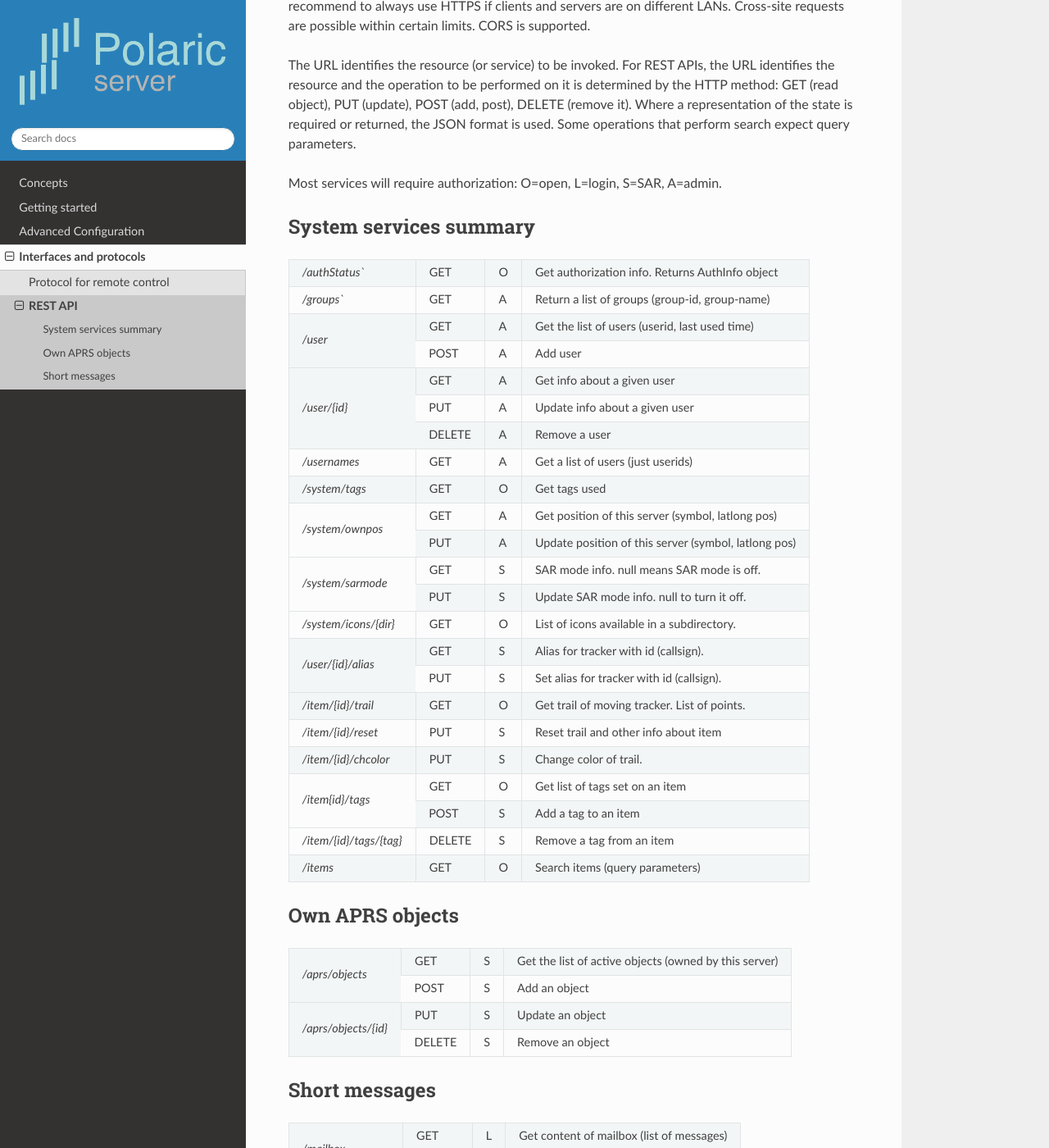
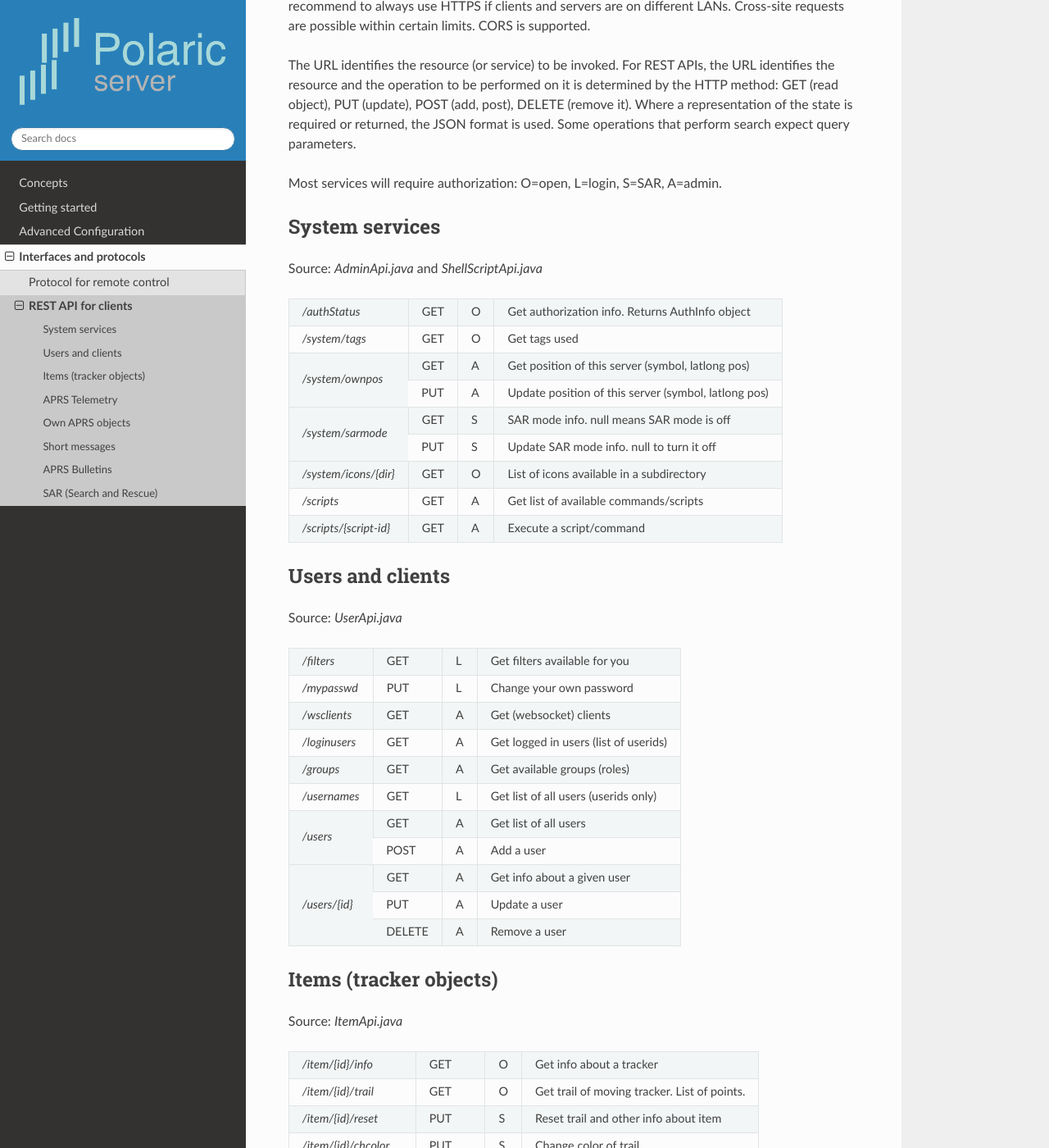
Before and after one commit to joakimsk/docs, a Sphinx documentation site: the page built from docs/source/restapi.rst, in a window 1280 px wide and 1400 px high, scrolled down 332 px. Shown: the whole window at 82% size. Built offline with Sphinx 7.4.7 and the Read the Docs theme 2.0.0, drawn with Linux system fonts in a browser that asks for light colours; some of the changed text lies outside the part shown.

Commit message:
Doc work

```diff
--- a/docs/source/restapi.rst
+++ b/docs/source/restapi.rst
@@ -1,6 +1,6 @@
 
-REST API
-========
+REST API for clients
+====================
 
 This document summarises the RESTful API to the Polaric-aprsd backend server. This is used by clients running in standard web-browsers. By default it accepts HTTP requests on port 8081. It is also possible to configure a frontend webserver to act as a proxy for this, so that all HTTP requests to the server-side can go through the standard HTTP port (80). Servers where this is done do therefore not normally need to expose port 8081 externally. A cookie-based session scheme is used for logins. This means that if a user logs on a server a session is established that will used for subsequent REST requests. A session lasts until logging out or the server is restarted. For security I recommend to always use HTTPS if clients and servers are on different LANs. Cross-site requests are possible within certain limits. CORS is supported.
 
@@ -10,25 +10,12 @@ Most services will require authorization: O=open, L=login, S=SAR, A=admin.
 
 
 
-System services summary
------------------------
+System services
+---------------
+Source: `AdminApi.java` and `ShellScriptApi.java`
 
 +------------------------+-------+-+------------------------------------------------------+
-|`/authStatus``          | GET   |O| Get authorization info. Returns AuthInfo object      |
-+------------------------+-------+-+------------------------------------------------------+
-|`/groups``              | GET   |A| Return a list of groups (group-id, group-name)       |
-+------------------------+-------+-+------------------------------------------------------+
-|`/user`                 | GET   |A| Get the list of users (userid, last used time)       |
-|                        +-------+-+------------------------------------------------------+
-|                        | POST  |A| Add user                                             |
-+------------------------+-------+-+------------------------------------------------------+
-|`/user/{id}`            | GET   |A| Get info about a given user                          |
-|                        +-------+-+------------------------------------------------------+
-|                        | PUT   |A| Update info about a given user                       |
-|                        +-------+-+------------------------------------------------------+
-|                        | DELETE|A| Remove a user                                        |
-+------------------------+-------+-+------------------------------------------------------+
-|`/usernames`            | GET   |A| Get a list of users (just userids)                   |
+|`/authStatus`           | GET   |O| Get authorization info. Returns AuthInfo object      |
 +------------------------+-------+-+------------------------------------------------------+
 |`/system/tags`          | GET   |O| Get tags used                                        |
 +------------------------+-------+-+------------------------------------------------------+
@@ -36,15 +23,55 @@ System services summary
 |                        +-------+-+------------------------------------------------------+
 |                        | PUT   |A| Update position of this server (symbol, latlong pos) |
 +------------------------+-------+-+------------------------------------------------------+
-|`/system/sarmode`       | GET   |S| SAR mode info. null means SAR mode is off.           |
+|`/system/sarmode`       | GET   |S| SAR mode info. null means SAR mode is off            |
 |                        +-------+-+------------------------------------------------------+
-|                        | PUT   |S| Update SAR mode info. null to turn it off.           |
+|                        | PUT   |S| Update SAR mode info. null to turn it off            |
 +------------------------+-------+-+------------------------------------------------------+
-|`/system/icons/{dir}`   | GET   |O| List of icons available in a subdirectory.           |
+|`/system/icons/{dir}`   | GET   |O| List of icons available in a subdirectory            |
 +------------------------+-------+-+------------------------------------------------------+
-|`/user/{id}/alias`      | GET   |S| Alias for tracker with id (callsign).                |
+|`/scripts`              | GET   |A| Get list of available commands/scripts               |
++------------------------+-------+-+------------------------------------------------------+
+|`/scripts/{script-id}`  | GET   |A| Execute a script/command                             |
++------------------------+-------+-+------------------------------------------------------+
+
+
+
+Users and clients
+-----------------
+Source: `UserApi.java`
+
++------------------------+-------+-+------------------------------------------------------+
+|`/filters`              | GET   |L| Get filters available for you                        |
++------------------------+-------+-+------------------------------------------------------+
+|`/mypasswd`             | PUT   |L| Change your own password                             |
++------------------------+-------+-+------------------------------------------------------+
+|`/wsclients`            | GET   |A| Get (websocket) clients                              |
++------------------------+-------+-+------------------------------------------------------+
+|`/loginusers`           | GET   |A| Get logged in users (list of userids)                |
++------------------------+-------+-+------------------------------------------------------+
+|`/groups`               | GET   |A| Get available groups (roles)                         |
++------------------------+-------+-+------------------------------------------------------+
+|`/usernames`            | GET   |L| Get list of all users (userids only)                 |
++------------------------+-------+-+------------------------------------------------------+
+|`/users`                | GET   |A| Get list of all users                                |
 |                        +-------+-+------------------------------------------------------+
-|                        | PUT   |S| Set alias for tracker with id (callsign).            |
+|                        | POST  |A| Add a user                                           |
++------------------------+-------+-+------------------------------------------------------+
+|`/users/{id}`           | GET   |A| Get info about a given user                          |
+|                        +-------+-+------------------------------------------------------+
+|                        | PUT   |A| Update a user                                        |
+|                        +-------+-+------------------------------------------------------+
+|                        | DELETE|A| Remove a user                                        |
++------------------------+-------+-+------------------------------------------------------+
+
+
+
+Items (tracker objects)
+-----------------------
+Source: `ItemApi.java`
+
++------------------------+-------+-+------------------------------------------------------+
+|`/item/{id}/info`       | GET   |O| Get info about a tracker                             |
 +------------------------+-------+-+------------------------------------------------------+
 |`/item/{id}/trail`      | GET   |O| Get trail of moving tracker. List of points.         |
 +------------------------+-------+-+------------------------------------------------------+
@@ -60,11 +87,32 @@ System services summary
 +------------------------+-------+-+------------------------------------------------------+
 |`/items`                | GET   |O| Search items (query parameters)                      |
 +------------------------+-------+-+------------------------------------------------------+
+|`/item/{id}/alias`      | GET   |S| Alias for tracker with id (callsign).                |
+|                        +-------+-+------------------------------------------------------+
+|                        | PUT   |S| Set alias for tracker with id (callsign).            |
++------------------------+-------+-+------------------------------------------------------+
+
+
+
+APRS Telemetry
+--------------
+Source: `ItemApi.java`
+
++-------------------------+-------+-+------------------------------------------------------+
+|`/telemetry/{id}/descr`  | GET   |O| Get telemetry description for a given item           |
++-------------------------+-------+-+------------------------------------------------------+
+|`/telemetry/{id}/meta`   | GET   |O| Get telemetry metadata for a given item              |
++-------------------------+-------+-+------------------------------------------------------+
+|`/telemetry/{id}/current`| GET   |O| Get telemetry current report for a given item        |
++-------------------------+-------+-+------------------------------------------------------+
+|`/telemetry/{id}/history`| GET   |O| Get telemetry history report for a given item        |
++-------------------------+-------+-+------------------------------------------------------+
 
 
 
 Own APRS objects
 ----------------
+Source: `AprsObjectApi.java`
 
 +------------------------+-------+-+------------------------------------------------------+
 |`/aprs/objects`         | GET   |S| Get the list of active objects (owned by this server)|
@@ -77,8 +125,10 @@ Own APRS objects
 +------------------------+-------+-+------------------------------------------------------+
 
 
+
 Short messages
 --------------
+Source: `MailBoxApi.java`
 
 +------------------------+-------+-+------------------------------------------------------+
 |`/mailbox`              | GET   |L| Get content of mailbox (list of messages)            |
@@ -87,3 +137,39 @@ Short messages
 +------------------------+-------+-+------------------------------------------------------+
 |`/mailbox/{msg-id}`     | DELETE|L| Delete a message from mailbox                        |
 +------------------------+-------+-+------------------------------------------------------+
+
+
+
+APRS Bulletins
+--------------
+Source: `BullBoardApi.java`
+
++-----------------------------------------+-----+-+-------------------------------------------------+
+|`/bullboard/groups`                      | GET |O| List of active bulletin groups                  |
++-----------------------------------------+-----+-+-------------------------------------------------+
+|`/bullboard/{groupid}/senders`           | GET |O| List of callsigns of senders to a given group   |
++-----------------------------------------+-----+-+-------------------------------------------------+
+|`/bullboard/{groupid}/messages`          | GET |O| Get all messages in a group                     |
+|                                         +-----+-+-------------------------------------------------+
+|                                         | POST|L| Submit a bulletin                               |
++-----------------------------------------+-----+-+-------------------------------------------------+
+|`/bullboard/{groupid}/messages/{sender}` | GET |O| Bulletins from a given sender in a group        |
++-----------------------------------------+-----+-+-------------------------------------------------+
+
+
+
+SAR (Search and Rescue)
+-----------------------
+Source: `SarApi.java`
+
++------------------------+-------+-+------------------------------------------------------+
+|`/sar/ipp`              | GET   |L| Get a list of IPPs (with distance rings) for user    |
+|                        +-------+-+------------------------------------------------------+
+|                        | POST  |L| Add a IPP (with distance rings)                      |
++------------------------+-------+-+------------------------------------------------------+
+|`/sar/ipp/{id}`         | GET   |L| Get a specific IPP                                   |
+|                        +-------+-+------------------------------------------------------+
+|                        | PUT   |L| Update a specific IPP                                |
+|                        +-------+-+------------------------------------------------------+
+|                        | DELETE|L| Remove a IPP                                         |
++------------------------+-------+-+------------------------------------------------------+
```
